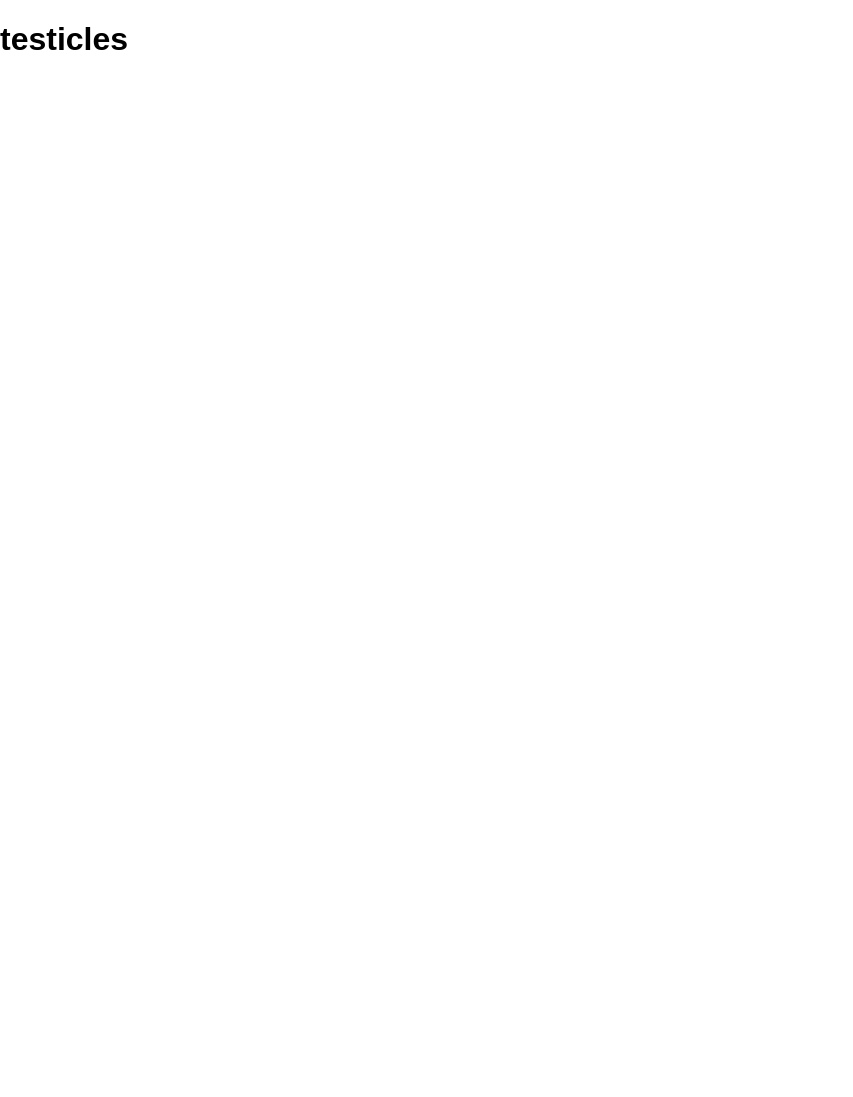
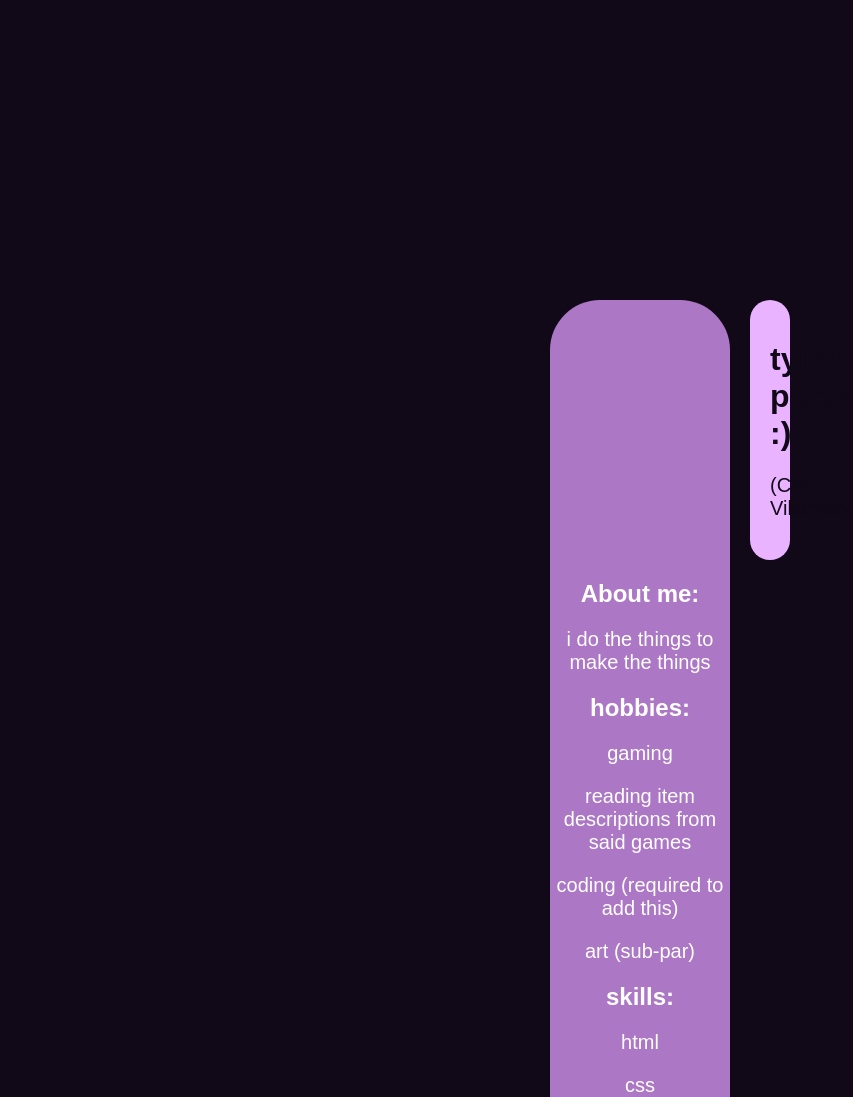
Before and after one commit to tyleristetra/2ported2me, a plain HTML site: page index.html in a window 1280 px wide. Shown: the top 1097 px of the page, without its empty margins (0-853 px from the left). Before the commit the page ends 800 px from the top, so only its background shows below. Drawn offline with Linux system fonts and the light colour scheme.

Commit message:
update index.html update yessed.css

```diff
--- a/index.html
+++ b/index.html
@@ -3,10 +3,36 @@
 <head>
     <meta charset="UTF-8">
     <meta name="viewport" content="width=device-width, initial-scale=1.0">
-    <title>Document</title>
+    <title>portfolio</title>
 </head>
 <body>
-    <link rel="stylesheet" href="main.css">
-    <h1>testicles</h1>
+    <link rel="stylesheet" href="yessed.css">
+    <div><center>
+    <div class="dividents">
+        <div class="notdividents" style="background:#e9b3ff;margin-left:200px;margin-right:200px;border-radius:30px;color:#110918;padding-top:20px;padding-bottom:20px;padding-left: 20px;padding-right: 20px;">
+        <h1 >tyler's portfolio :)</h1>
+        <p>(Carl Villanueva)</p>
+        </div>
+        <h2>About me:</h2>
+        <p>i do the things to make the things</p>
+        <h2>hobbies:</h2>
+        <p>gaming</p>
+        <p>reading item descriptions from said games</p>
+        <p>coding (required to add this)</p>
+        <p>art (sub-par)</p>
+        <h2>skills:</h2>
+        <p>html</p>
+        <p>css</p>
+        <p>js</p>
+        <p>php</p>
+        <p>c++</p>
+        <p>art (for fun and for concept making)</p>
+        <div class="notdividents" style="background:#e9b3ff;margin-left:200px;margin-right:200px;border-radius:30px;color:#110918;padding-top:20px;padding-bottom:20px;padding-left: 20px;padding-right: 20px;">
+        <h1 >projects/works/things i made :)</h1>
+        <p>majority of which are for assignments</p>
+        <p><a href="https://github.com/tyleristetra/porting-it-rn-and-by-ir-lets-jusrt-say-my-folio">the repo</a></p>
+        </div>
+    </div>
+    </center></div>
 </body>
 </html>
--- a/main.css
+++ /dev/null
@@ -1,7 +0,0 @@
-body {
-  background: #fff;
-  color: #000;
-  font-family: Arial, sans-serif;
-  margin: 0;
-  padding: 0;
-}
--- /dev/null
+++ b/yessed.css
@@ -0,0 +1,21 @@
+body {
+  background:#110918;
+  color:#ffffff;
+  font-family:Arial, sans-serif;
+  margin:0;
+  padding:0;
+}
+.dividents {
+  background:#ac77c5;
+  border-radius:50px;
+  margin-top:300px;
+  margin-left:550px;
+  margin-right:550px;
+  padding-bottom: 50px;
+}
+p{
+  font-size:20px;
+}
+h1,h2,h3{
+  font-weight: bold;
+}
```
